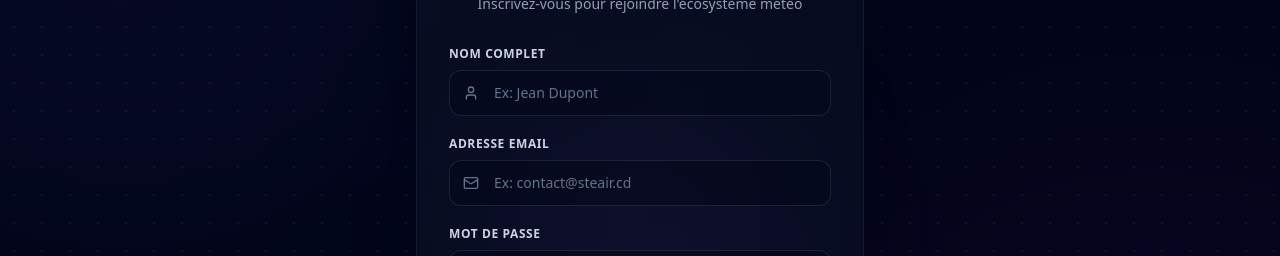
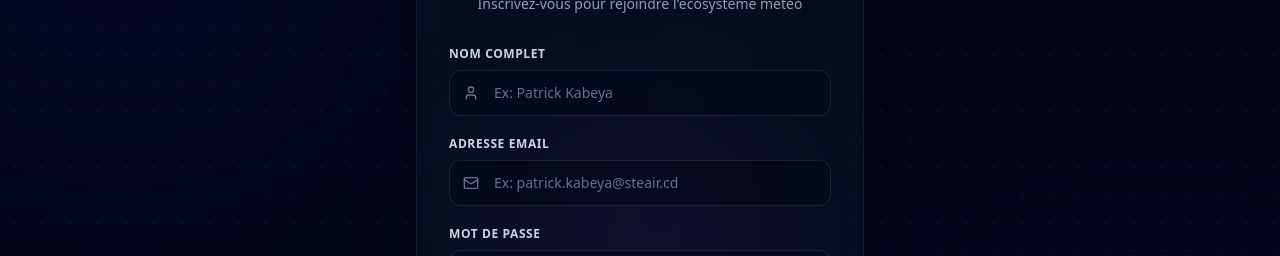
Before and after one commit to DieuMerciMvemba/steair_frontend, a Next.js app: page /register in a window 1280 px wide. Shown: the part 239-495 px from the top of the page. Built offline with nearby package versions, Linux system fonts and the light colour scheme.

Commit message:
chore(frontend): update placeholders to generic local name (Patrick Kabeya)

```diff
--- a/src/app/login/page.js
+++ b/src/app/login/page.js
@@ -56,7 +56,7 @@ export default function Login() {
                 value={email}
                 onChange={(e) => setEmail(e.target.value)}
                 className="w-full bg-slate-950/50 border border-white/10 rounded-xl py-3 pl-11 pr-4 text-sm text-white placeholder-slate-500 focus:outline-none focus:border-indigo-500 transition-all"
-                placeholder="Ex: contact@steair.cd"
+                placeholder="Ex: patrick.kabeya@steair.cd"
               />
             </div>
           </div>
--- a/src/app/register/page.js
+++ b/src/app/register/page.js
@@ -58,7 +58,7 @@ export default function Register() {
                 value={name}
                 onChange={(e) => setName(e.target.value)}
                 className="w-full bg-slate-950/50 border border-white/10 rounded-xl py-3 pl-11 pr-4 text-sm text-white placeholder-slate-500 focus:outline-none focus:border-indigo-500 transition-all"
-                placeholder="Ex: Jean Dupont"
+                placeholder="Ex: Patrick Kabeya"
               />
             </div>
           </div>
@@ -73,7 +73,7 @@ export default function Register() {
                 value={email}
                 onChange={(e) => setEmail(e.target.value)}
                 className="w-full bg-slate-950/50 border border-white/10 rounded-xl py-3 pl-11 pr-4 text-sm text-white placeholder-slate-500 focus:outline-none focus:border-indigo-500 transition-all"
-                placeholder="Ex: contact@steair.cd"
+                placeholder="Ex: patrick.kabeya@steair.cd"
               />
             </div>
           </div>
```
